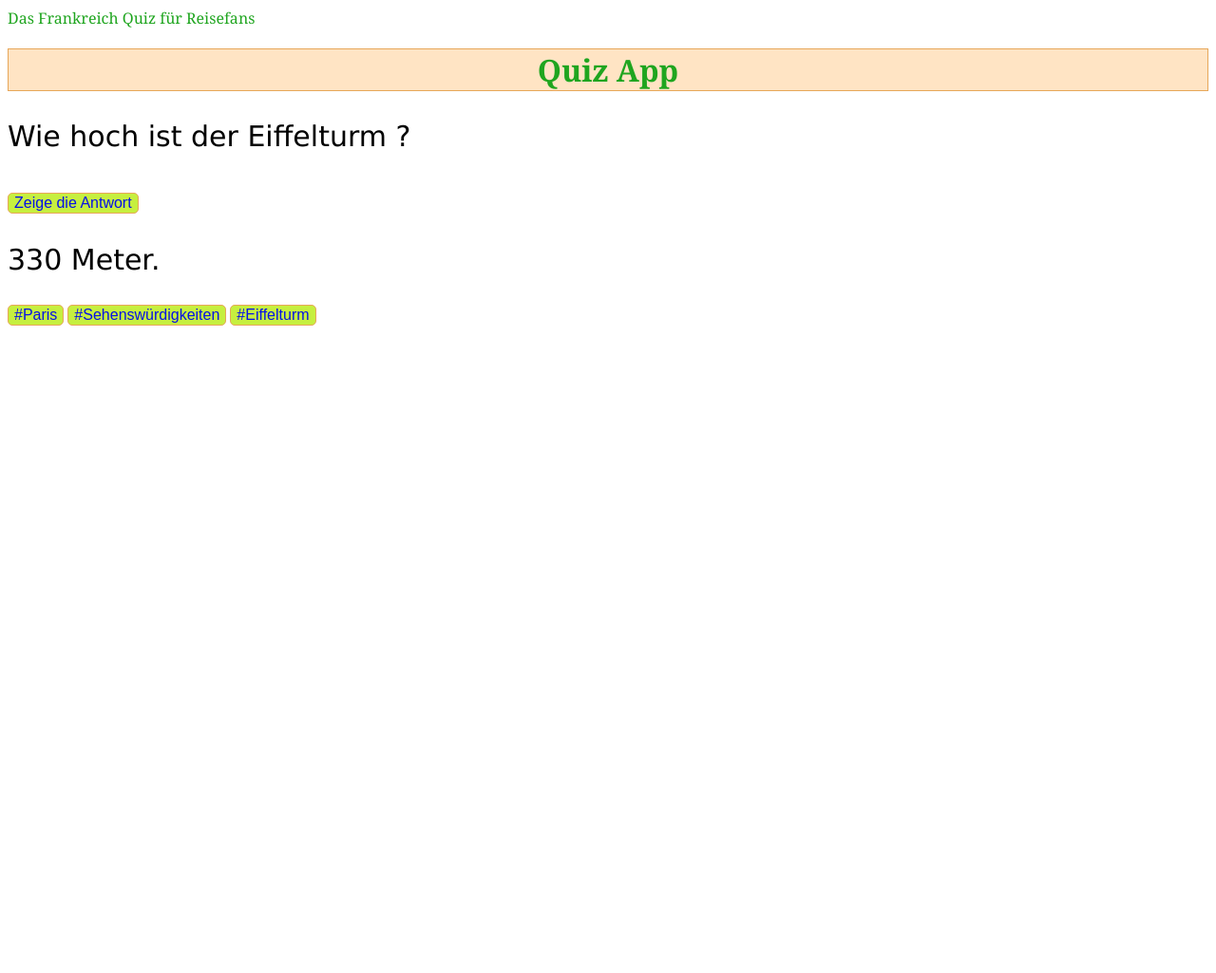
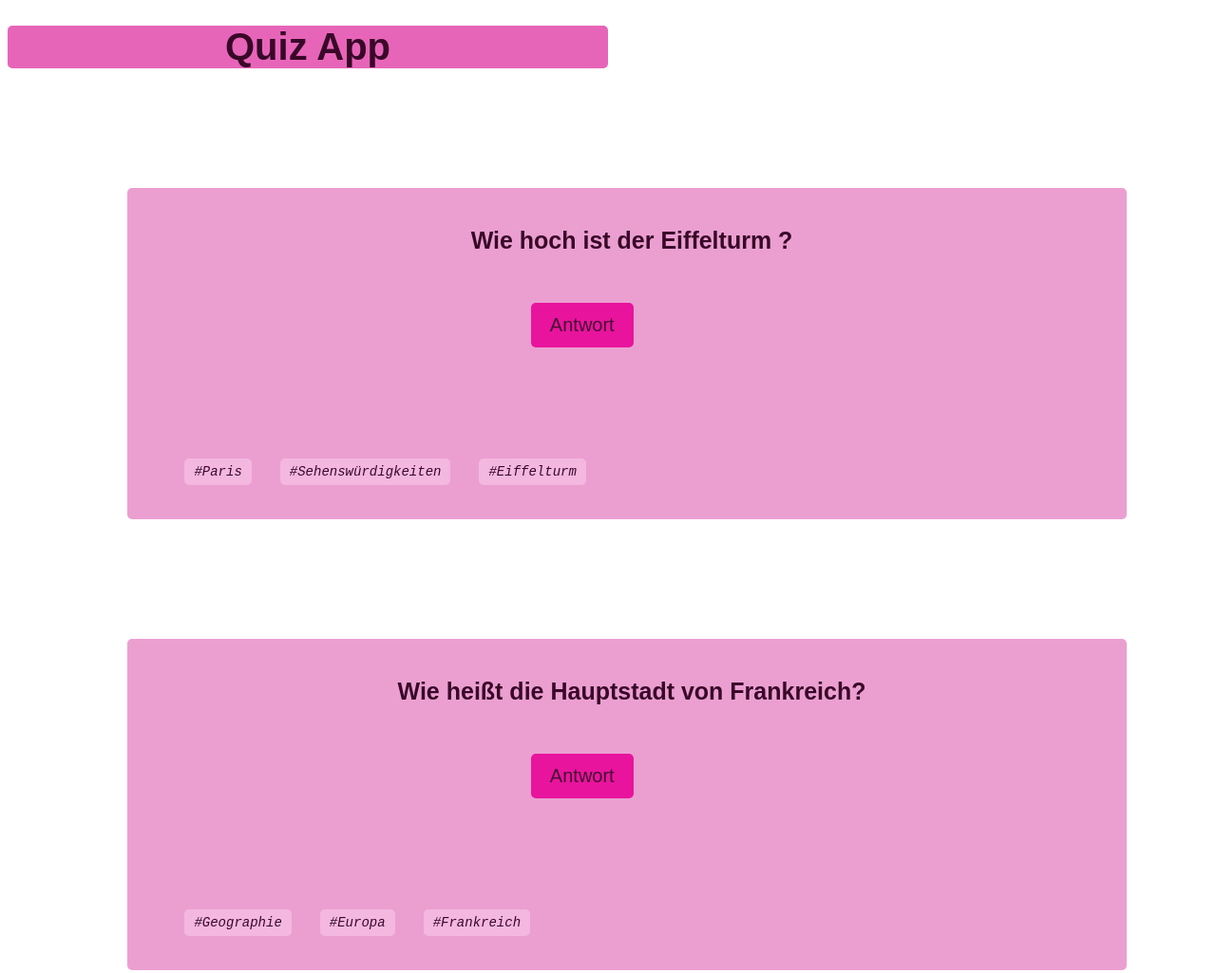
Before and after one commit to SylvieDoumet/quizapp, a plain HTML site: page index.html in a window 1280 px wide. Shown: the top 1025 px of the page at 95% size. Before the commit the page ends 800 px from the top, so only its background shows below. Drawn offline with Linux system fonts and the light colour scheme.

Commit message:
question_card

```diff
--- a/index.html
+++ b/index.html
@@ -1,28 +1,54 @@
 <!DOCTYPE html>
-<html>
+<html lang="de">
   <head>
+    <meta charset="UTF-8" />
+    <meta name="viewport" content="width=device-width, initial-scale=1.0" />
     <link rel="stylesheet" href="styles.css" />
+
+    <title class="title">Das Frankreich Quiz für Reisefans</title>
   </head>
 
   <body>
-    <header>Das Frankreich Quiz für Reisefans</header>
-    <h1>Quiz App</h1>
+    <header>
+      <h1 class="headline">Quiz App</h1>
+    </header>
 
-    <section>
-      <p>Wie hoch ist der Eiffelturm ?</p>
-    </section>
+    <main>
+      <section class="question-card">
+        <h2 class="question">Wie hoch ist der Eiffelturm ?</h2>
 
-    <section>
-      <button>Zeige die Antwort</button>
-    </section>
+        <button class="button-show-answer">Antwort</button>
 
-    <section>
-      <p>330 Meter.</p>
-    </section>
-    <footer>
-      <button>#Paris</button>
-      <button>#Sehenswürdigkeiten</button>
-      <button>#Eiffelturm</button>
-    </footer>
+        <ul class="tag-container">
+          <li class="tag">#Paris</li>
+          <li class="tag">#Sehenswürdigkeiten</li>
+          <li class="tag">#Eiffelturm</li>
+        </ul>
+      </section>
+
+      <section class="question-card">
+        <h2 class="question">Wie heißt die Hauptstadt von Frankreich?</h2>
+
+        <button class="button-show-answer">Antwort</button>
+
+        <ul class="tag-container">
+          <li class="tag">#Geographie</li>
+          <li class="tag">#Europa</li>
+          <li class="tag">#Frankreich</li>
+        </ul>
+      </section>
+
+      <section class="question-card">
+        <h2 class="question">Wie heißt der französische Präsident?</h2>
+
+        <button class="button-show-answer">Antwort</button>
+
+        <ul class="tag-container">
+          <li class="tag">#Politik</li>
+          <li class="tag">#Staatsoberhäupter</li>
+          <li class="tag">#Frankreich</li>
+        </ul>
+      </section>
+    </main>
   </body>
 </html>
--- a/styles.css
+++ b/styles.css
@@ -1,26 +1,77 @@
+.question-card {
+  background-color: rgb(235, 159, 209);
+  width: 80%;
+  padding: 20px;
+  border: 5px;
+  border-color: rgb(73, 10, 51);
+  border-radius: 5px;
+  margin-top: 10%;
+  margin-left: 10%;
+  margin-right: 10%;
+  margin-bottom: 10%;
+}
 
-   header {font-family: Georgia, 'Times New Roman', Times, serif;color:rgb(31, 165, 31);
-    }
+.headline {
+  font-family: Arial, Helvetica, sans-serif;
+  font-size: 40px;
+  color: rgb(57, 8, 40);
+  background-color: rgb(231, 101, 185);
+  border: 5px;
+  border-radius: 5px;
+  border-color: rgb(73, 10, 51);
+  width: 50%;
+  text-align: center;
+}
 
-    section {font-family: Verdana, Geneva, Tahoma, sans-serif; font-size: 30px;}
+.question {
+  font-family: Arial, Helvetica, sans-serif;
+  font-size: 25px;
+  color: rgb(57, 8, 40);
+  text-align: center;
+  padding-bottom: 30px;
+  padding-left: 10px;
+}
 
-    h1 {font-family: Georgia, 'Times New Roman', Times, serif;
-        color:rgb(31, 165, 31);
-        text-align: center;
-        background-color: bisque;
-        border: thin solid;
-        border-color: rgb(231, 167, 89);
-        a:hover color:rgb(238, 36, 137)}
+.button-show-answer {
+  font-family: Arial, Helvetica, sans-serif;
+  font-size: 20px;
+  padding: 12px 20px;
+  color: rgb(73, 10, 51);
+  background-color: rgb(232, 20, 157);
+  border: 0;
+  border-radius: 5px;
+  text-align: center;
+  margin-left: 40%;
+  margin-bottom: 10%;
+}
 
-    button {font-family: Arial, Helvetica, sans-serif;
-        font-size: medium;
-        color: rgb(6, 17, 230);
-        background-color: rgb(198, 239, 63);
-        border: thin solid;
-        border-radius: 5px;
-        border-color: rgb(231, 167, 89)}
+button:hover {
+  background-color: rgb(185, 238, 104);
+  color: rgb(211, 24, 108);
+}
 
+.tag {
+  font-family: "Courier New", Courier, monospace;
+  font-style: italic;
+  font-size: 14px;
+  font-weight: 400;
+  color: rgb(57, 8, 40);
+  background-color: rgb(244, 183, 223);
+  padding: 6px 10px;
+  border: 0;
+  border-radius: 5px;
+  list-style: none;
+}
 
-    text {font-family: Arial, Helvetica, sans-serif;
-    color: rgb(6, 17, 230)
-    }
+.tag-container {
+  display: flex;
+  flex-direction: row;
+  justify-content: start;
+  flex-wrap: wrap;
+  gap: 30px;
+}
+
+.tag:hover {
+  background-color: rgb(4, 193, 251);
+  color: rgb(145, 14, 95);
+}
```
